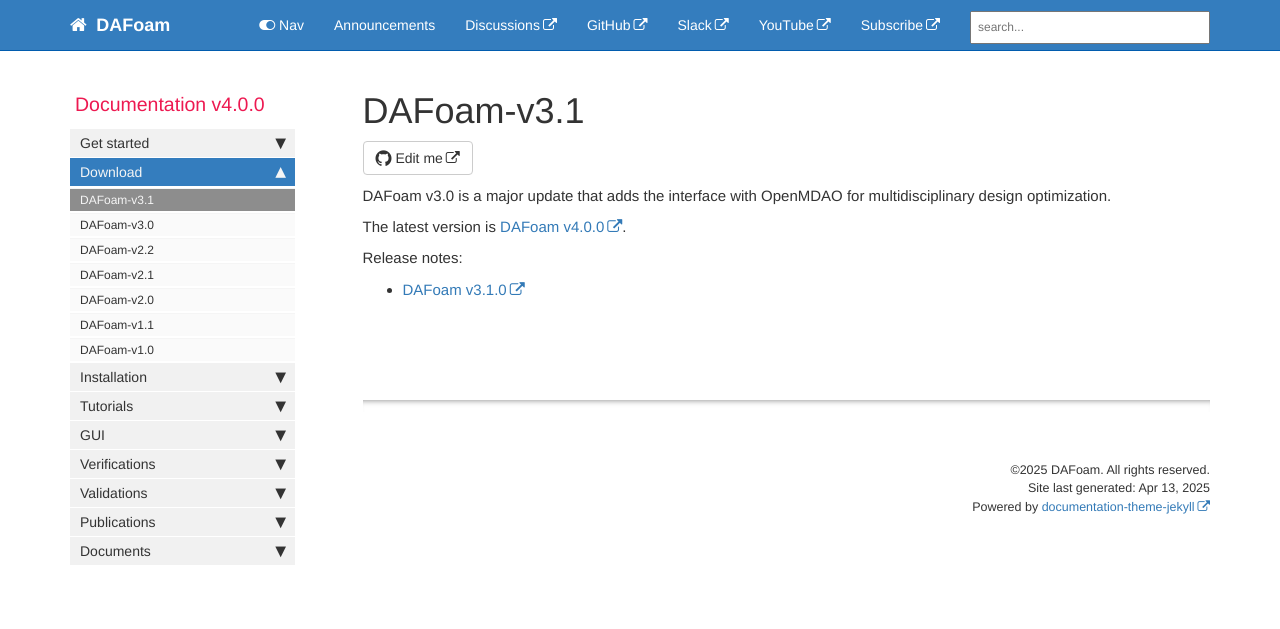
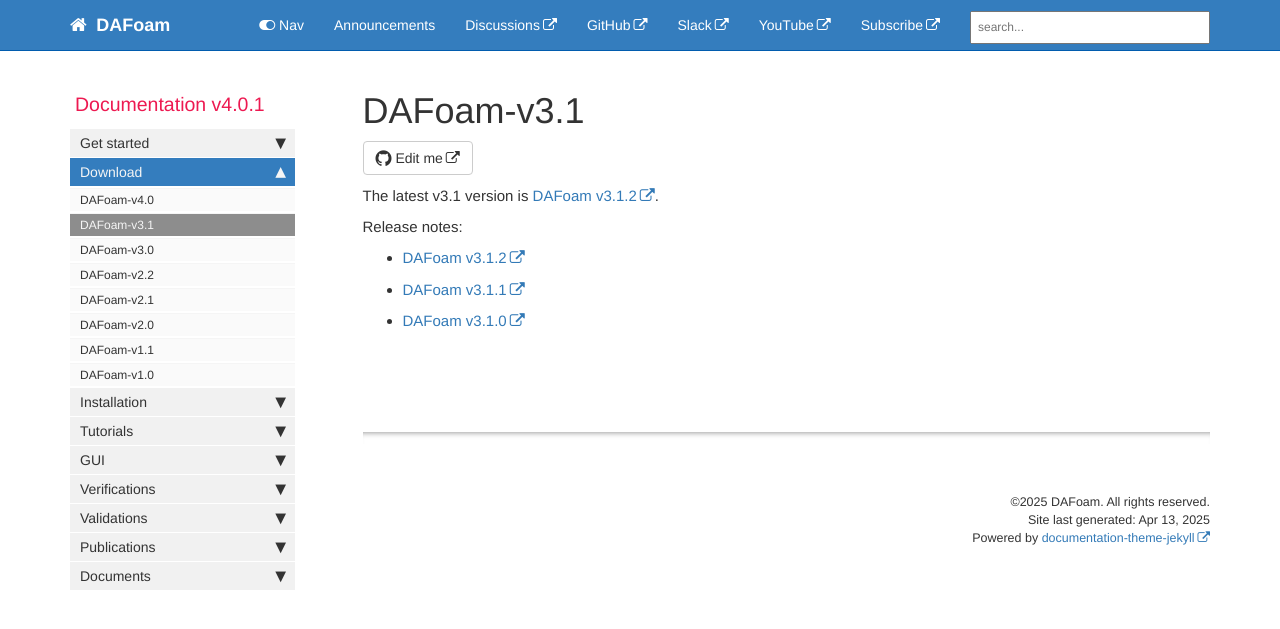
Before and after one commit to DAFoam/DAFoam.github.io, a Jekyll site: the page built from pages/mydoc/mydoc_download_v3.1.md, in a window 1280 px wide. Shown: the top 629 px of the page. Built offline with Jekyll 4.4.1, drawn with Linux system fonts in a browser that asks for light colours; comment, search, counter and statistics services are not loaded.

Commit message:
content update

```diff
--- a/_config.yml
+++ b/_config.yml
@@ -12,7 +12,7 @@ site_title: DAFoam
 company_name: DAFoam
 # this appears in the footer
 
-latest_version: v4.0.0
+latest_version: v4.0.1
 # define the latest version of DAFoam
 
 github_editme_path: DAFoam/DAFoam.github.io/blob/master/
--- a/_data/sidebars/mydoc_sidebar.yml
+++ b/_data/sidebars/mydoc_sidebar.yml
@@ -2,7 +2,7 @@
 
 entries:
 - title: sidebar
-  product: Documentation v4.0.0
+  product: Documentation v4.0.1
   version:
   folders:
 
@@ -51,6 +51,10 @@ entries:
   - title: Download
     output: web, pdf
     folderitems:
+
+    - title: DAFoam-v4.0
+      url: /mydoc_download_v4.0.html
+      output: web, pdf
 
     - title: DAFoam-v3.1
       url: /mydoc_download_v3.1.html
--- a/pages/mydoc/mydoc_download_v3.1.md
+++ b/pages/mydoc/mydoc_download_v3.1.md
@@ -7,12 +7,12 @@ permalink: mydoc_download_v3.1.html
 folder: mydoc
 ---
 
-DAFoam v3.0 is a major update that adds the interface with OpenMDAO for multidisciplinary design optimization.
-
-The latest version is [DAFoam {{ site.latest_version }}](https://github.com/mdolab/dafoam/archive/{{ site.latest_version }}.tar.gz).
+The latest v3.1 version is [DAFoam v3.1.2](https://github.com/mdolab/dafoam/archive/v3.1.2.tar.gz).
 
 Release notes:
 
+- [DAFoam v3.1.2](https://github.com/mdolab/dafoam/releases/tag/v3.1.2)
+- [DAFoam v3.1.1](https://github.com/mdolab/dafoam/releases/tag/v3.1.1)
 - [DAFoam v3.1.0](https://github.com/mdolab/dafoam/releases/tag/v3.1.0)
 
 {% include links.html %}
```
Also changed, not shown: pages/mydoc/mydoc_download_v4.0.md (added, +21 -0 lines).
